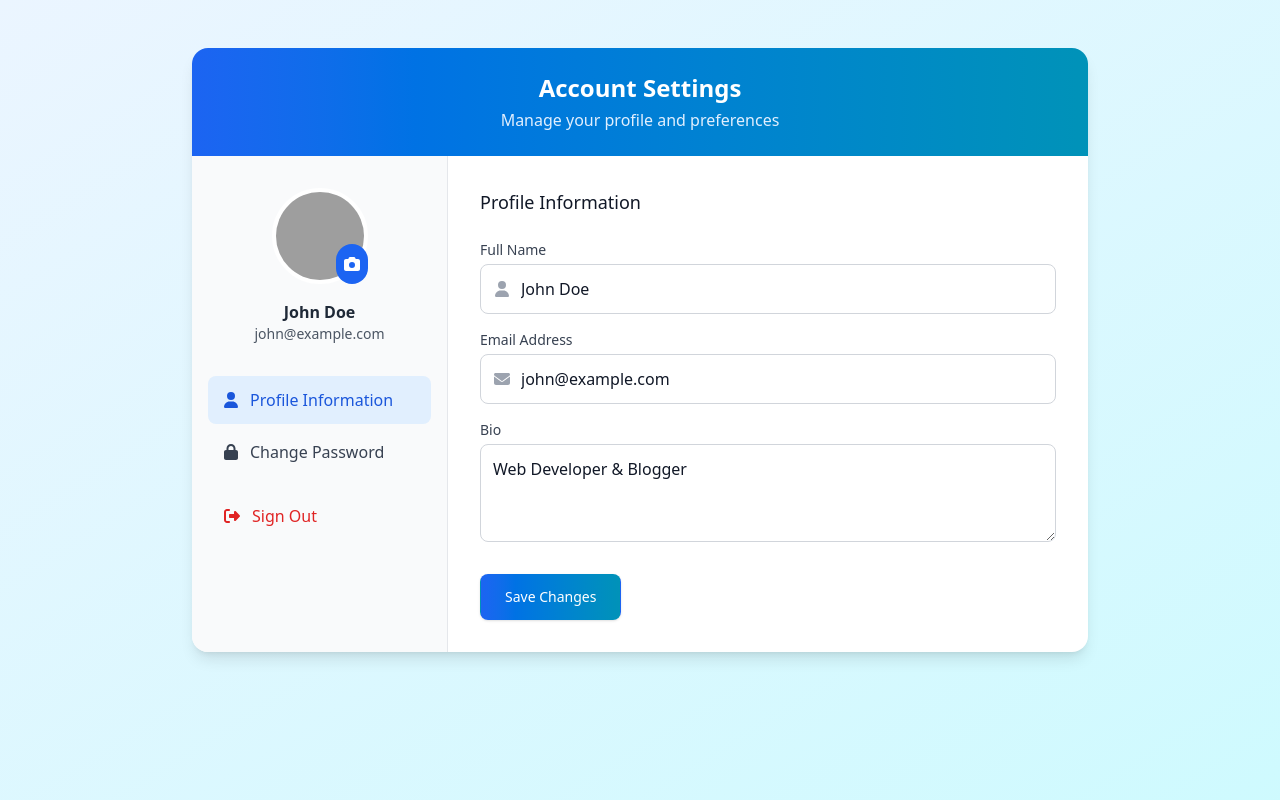
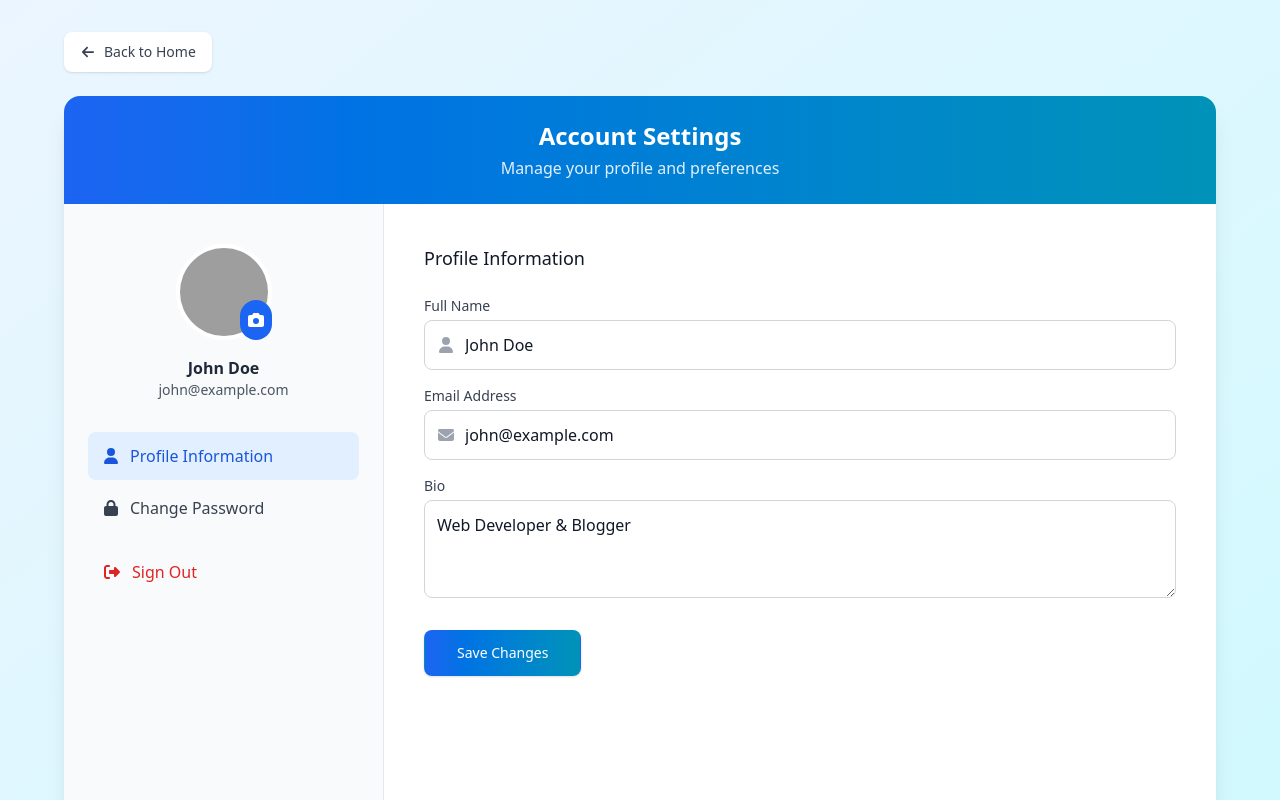
Before and after one commit to ZahaAnass/Blog-Website, a React (Vite) app: page /user-settings in a window 1280 px wide. Shown: the top 800 px of the page. Built offline with nearby package versions, Linux system fonts and the light colour scheme; grey boxes are pictures that could not be loaded.

Commit message:
improve UserSettings design

```diff
--- a/src/App.jsx
+++ b/src/App.jsx
@@ -1,6 +1,4 @@
 import { BrowserRouter as Router, Routes, Route } from 'react-router-dom'
-import NavBar from './components/Navbar'
-import Footer from './components/Footer'
 import Home from './pages/Home'
 import About from './pages/About'
 import NotFound from './pages/NotFount'
--- a/src/index.css
+++ b/src/index.css
@@ -1,6 +1,4 @@
 @import 'tailwindcss';
 @plugin 'flowbite-react/plugin/tailwindcss';
 @source '../.flowbite-react/class-list.json';
-@tailwind base;
-@tailwind components;
 @tailwind utilities;
--- a/src/pages/UserSetings.jsx
+++ b/src/pages/UserSetings.jsx
@@ -1,7 +1,7 @@
 import React, { useState } from 'react';
 import { Link } from 'react-router-dom';
 import { FontAwesomeIcon } from '@fortawesome/react-fontawesome';
-import { faUser, faEnvelope, faLock, faCamera, faSignOutAlt, faCheck } from '@fortawesome/free-solid-svg-icons';
+import { faUser, faEnvelope, faLock, faCamera, faSignOutAlt, faCheck, faArrowLeft } from '@fortawesome/free-solid-svg-icons';
 
 function UserSettings() {
     const [activeTab, setActiveTab] = useState('profile');
@@ -36,18 +36,30 @@ function UserSettings() {
     };
 
     return (
-        <div className="min-h-screen bg-gradient-to-br from-blue-50 to-cyan-100 dark:from-gray-900 dark:to-gray-800 p-4 py-12">
-            <div className="max-w-4xl mx-auto">
-                <div className="bg-white dark:bg-gray-800 rounded-2xl shadow-lg overflow-hidden">
+        <div className="min-h-screen bg-gradient-to-br from-blue-50 to-cyan-100 dark:from-gray-900 dark:to-gray-800 p-4 md:p-8 py-12">
+            <div className="max-w-6xl mx-auto">
+                {/* Back Button - Sticky on larger screens */}
+                <div className="mb-6 md:sticky md:top-6 z-10">
+                    <Link
+                        to="/"
+                        className="inline-flex items-center px-4 py-2.5 bg-white dark:bg-gray-800 rounded-lg shadow-sm text-sm font-medium text-gray-700 dark:text-gray-200 hover:bg-gray-50 dark:hover:bg-gray-700 transition-colors duration-200"
+                    >
+                        <FontAwesomeIcon icon={faArrowLeft} className="mr-2 h-4 w-4"/>
+                        Back to Home
+                    </Link>
+                </div>
+
+                <div className="bg-white dark:bg-gray-800 rounded-2xl shadow-xl overflow-hidden">
+
                     {/* Header */}
                     <div className="bg-gradient-to-r from-blue-600 to-cyan-600 p-6 text-center">
                         <h2 className="text-2xl font-bold text-white">Account Settings</h2>
                         <p className="text-blue-100 mt-1">Manage your profile and preferences</p>
                     </div>
 
-                    <div className="flex flex-col md:flex-row">
-                        {/* Sidebar */}
-                        <div className="w-full md:w-64 bg-gray-50 dark:bg-gray-700 p-4 border-r border-gray-200 dark:border-gray-600">
+                    <div className="flex flex-col lg:flex-row">
+                        {/* Sidebar - Sticky on large screens */}
+                        <div className="w-full lg:w-72 xl:w-80 bg-gray-50 dark:bg-gray-700 p-6 border-b lg:border-b-0 lg:border-r border-gray-200 dark:border-gray-600 lg:sticky lg:top-6 lg:h-[calc(100vh-3rem)] lg:overflow-y-auto">
                             <div className="flex flex-col items-center py-4">
                                 <div className="relative mb-4">
                                     <img
@@ -92,7 +104,7 @@ function UserSettings() {
                         </div>
 
                         {/* Main Content */}
-                        <div className="flex-1 p-8">
+                        <div className="flex-1 p-6 md:p-8 lg:p-10">
                             {activeTab === 'profile' ? (
                                 <form onSubmit={handleSubmit}>
                                     <h3 className="text-lg font-medium text-gray-900 dark:text-white mb-6">Profile Information</h3>
@@ -154,9 +166,9 @@ function UserSettings() {
                                         </div>
 
                                         <div className="pt-4">
-                                            <button
+                                                <button
                                                 type="submit"
-                                                className="w-full md:w-auto px-6 py-3 border border-transparent rounded-lg shadow-sm text-sm font-medium text-white bg-gradient-to-r from-blue-600 to-cyan-600 hover:from-blue-700 hover:to-cyan-700 focus:outline-none focus:ring-2 focus:ring-offset-2 focus:ring-blue-500 transition duration-150"
+                                                className="w-full md:w-auto px-8 py-3 border border-transparent rounded-lg shadow-sm text-sm font-medium text-white bg-gradient-to-r from-blue-600 to-cyan-600 hover:from-blue-700 hover:to-cyan-700 focus:outline-none focus:ring-2 focus:ring-offset-2 focus:ring-blue-500 transition-all duration-200 hover:shadow-md transform hover:-translate-y-0.5"
                                             >
                                                 Save Changes
                                             </button>
@@ -229,9 +241,9 @@ function UserSettings() {
                                         </div>
 
                                         <div className="pt-4">
-                                            <button
+                                                <button
                                                 type="submit"
-                                                className="w-full md:w-auto px-6 py-3 border border-transparent rounded-lg shadow-sm text-sm font-medium text-white bg-gradient-to-r from-blue-600 to-cyan-600 hover:from-blue-700 hover:to-cyan-700 focus:outline-none focus:ring-2 focus:ring-offset-2 focus:ring-blue-500 transition duration-150"
+                                                className="w-full md:w-auto px-8 py-3 border border-transparent rounded-lg shadow-sm text-sm font-medium text-white bg-gradient-to-r from-blue-600 to-cyan-600 hover:from-blue-700 hover:to-cyan-700 focus:outline-none focus:ring-2 focus:ring-offset-2 focus:ring-blue-500 transition-all duration-200 hover:shadow-md transform hover:-translate-y-0.5"
                                             >
                                                 Update Password
                                             </button>
```
